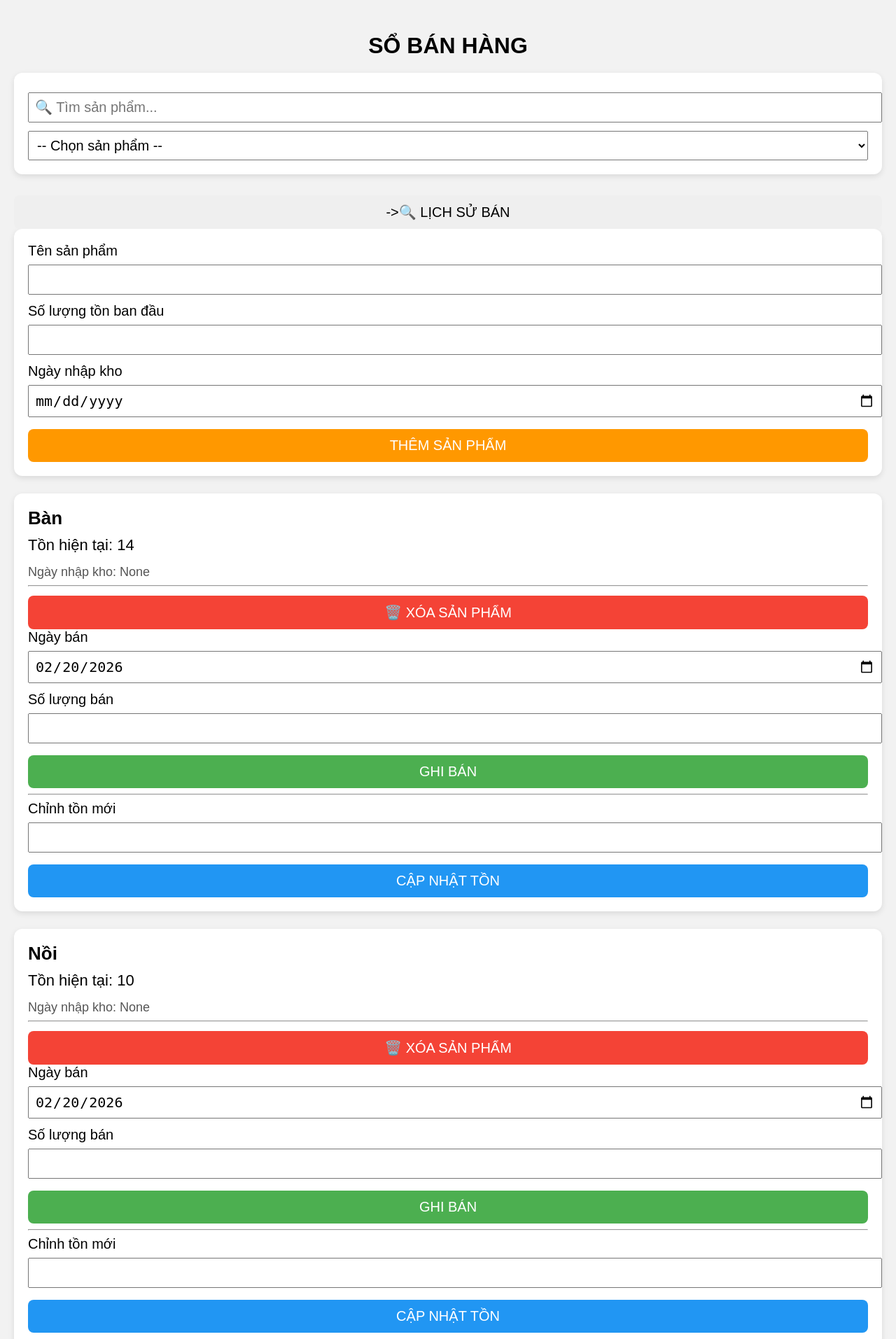
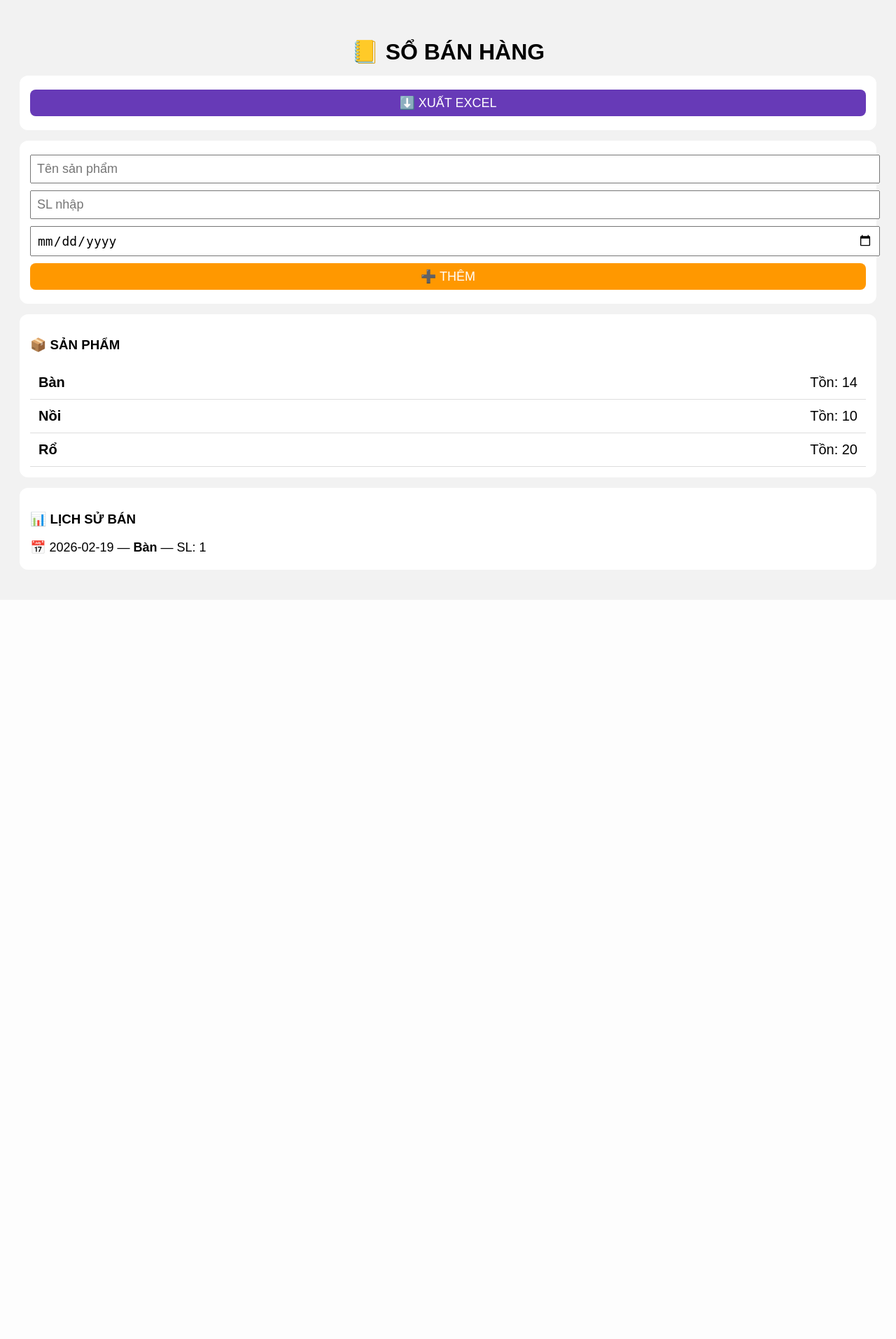
Before and after one commit to nguyenthuyminhhanhh-hash/web_ban_hang, a Flask app: page / in a window 1280 px wide. Shown: the top 1913 px of the page at 70% size. After the commit the page ends 791 px from the top, so only its background shows below. Run offline with Flask 3, Linux system fonts and the light colour scheme; data comes from the database, SQL or seed files in the repository.

Commit message:
fix giao dien

```diff
--- a/templates/index.html
+++ b/templates/index.html
@@ -6,203 +6,140 @@
 
 <style>
 body {
-            font-family: Arial, sans-serif;
-            background: #f2f2f2;
-            margin: 0;
-            padding: 20px;
+    font-family: Arial;
+    background:#f2f2f2;
+    padding:20px;
 }
 
 h2 {
-            text-align: center;
-            font-size: 32px;
-            margin-bottom: 20px;
+    text-align:center;
+    font-size:32px;
+    margin-bottom:15px;
 }
 
 .box {
-            background: white;
-            border-radius: 12px;
-            padding: 20px;
-            margin-bottom: 25px;
-            box-shadow: 0 3px 8px rgba(0,0,0,0.1);
+    background:white;
+    border-radius:12px;
+    padding:15px;
+    margin-bottom:15px;
 }
 
-        label {
-            font-size: 20px;
-        }
-
-        input {
-            font-size: 20px;
-            padding: 8px;
-            width: 100%;
-            margin: 8px 0 12px;
+input, button {
+    font-size:18px;
+    padding:8px;
+    width:100%;
+    margin:5px 0;
 }
 
 button {
-            font-size: 20px;
-            padding: 12px;
-            width: 100%;
-            border: none;
-            border-radius: 8px;
-            margin-top: 5px;
+    border:none;
+    border-radius:8px;
+    color:white;
 }
 
-        .add {
-            background: #FF9800;
-            color: white;
+.add { background:#FF9800; }
+.sell { background:#4CAF50; }
+.update { background:#2196F3; }
+.delete { background:#f44336; }
+
+.row {
+    display:flex;
+    justify-content:space-between;
+    padding:12px;
+    border-bottom:1px solid #ddd;
+    cursor:pointer;
+    font-size:20px;
 }
 
-        .sell {
-            background: #4CAF50;
-            color: white;
-        }
-
-        .update {
-            background: #2196F3;
-            color: white;
-        }
-
-        .name {
-            font-size: 26px;
-            font-weight: bold;
-        }
-
-        .stock {
-            font-size: 22px;
-            margin: 10px 0 15px;
+.detail {
+    display:none;
+    padding:10px;
+    background:#fafafa;
+    border-radius:8px;
+    margin-bottom:10px;
 }
 </style>
 </head>
 
 <body>
-    <h2>SỔ BÁN HÀNG</h2>
-    <!-- MENU TÌM KIẾM & CHỌN SẢN PHẨM -->
+
+<h2>📒 SỔ BÁN HÀNG</h2>
+
+<!-- MENU -->
 <div class="box">
-    <input
-        type="text"
-        id="searchInput"
-        placeholder="🔍 Tìm sản phẩm..."
-        onkeyup="searchProduct()"
-    >
-
-    <select id="productSelect" onchange="filterProduct()"
-            style="font-size:20px; padding:8px; width:100%;">
-        <option value="">-- Chọn sản phẩm --</option>
-        {% for p in products %}
-            <option value="{{ p[0] }}">{{ p[1] }}</option>
-        {% endfor %}
-    </select>
+    <a href="/export">
+        <button style="background:#673AB7;">⬇️ XUẤT EXCEL</button>
+    </a>
 </div>
-<a href="/history">
-    <button class="menu-btn"> ->🔍 LỊCH SỬ BÁN</button>
-</a>
-
 
 <!-- THÊM SẢN PHẨM -->
 <div class="box">
 <form method="post">
     <input type="hidden" name="action" value="add_product">
-
-            <label>Tên sản phẩm</label>
-            <input type="text" name="name" required>
-
-            <label>Số lượng tồn ban đầu</label>
-            <input type="number" name="stock" min="0" required>
-            <label>Ngày nhập kho</label>
+    <input name="name" placeholder="Tên sản phẩm" required>
+    <input type="number" name="stock" placeholder="SL nhập" required>
     <input type="date" name="import_date" required>
-
-
-            <button class="add">THÊM SẢN PHẨM</button>
+    <button class="add">➕ THÊM</button>
 </form>
 </div>
 
 <!-- DANH SÁCH SẢN PHẨM -->
+<div class="box">
+<h3>📦 SẢN PHẨM</h3>
+
 {% for p in products %}
-    <div class="box product-item" data-id="{{ p[0] }}">
-        <div class="name product-name">{{ p[1] }}</div>
-        <div class="stock">Tồn hiện tại: {{ p[2] }}</div>
-        <div style="font-size:18px;color:#555;">
-        Ngày nhập kho: {{ p[3] }}</div>
-    <hr>
+<div class="row" onclick="toggle('{{ p[0] }}')">
+    <b>{{ p[1] }}</b>
+    <span>Tồn: {{ p[2] }}</span>
+</div>
 
-<form method="post" onsubmit="return confirm('Bạn có chắc muốn xóa sản phẩm này không?');">
-    <input type="hidden" name="action" value="delete_product">
-    <input type="hidden" name="product_id" value="{{ p[0] }}">
-
-    <button style="
-        background:#f44336;
-        color:white;
-        font-size:20px;
-        padding:12px;
-        width:100%;
-        border:none;
-        border-radius:8px;
-    ">
-        🗑️ XÓA SẢN PHẨM
-    </button>
-</form>
-
+<div class="detail" id="d{{ p[0] }}">
 
     <!-- BÁN -->
     <form method="post">
         <input type="hidden" name="action" value="sell">
         <input type="hidden" name="product_id" value="{{ p[0] }}">
-
-            <label>Ngày bán</label>
-            <input type="date" name="sell_date" value="{{ today }}" required>
-            <label>Số lượng bán</label>
-            <input type="number" name="quantity" min="1" required>
-
-            <button class="sell">GHI BÁN</button>
+        <input type="date" name="sell_date" value="{{ today }}">
+        <input type="number" name="quantity" placeholder="Số lượng bán" required>
+        <button class="sell">BÁN</button>
     </form>
-
-        <hr>
 
     <!-- CẬP NHẬT TỒN -->
     <form method="post">
         <input type="hidden" name="action" value="update_stock">
         <input type="hidden" name="product_id" value="{{ p[0] }}">
+        <input type="number" name="new_stock" placeholder="Tồn mới" required>
+        <button class="update">SỬA TỒN</button>
+    </form>
 
-            <label>Chỉnh tồn mới</label>
-            <input type="number" name="new_stock" min="0" required>
-
-            <button class="update">CẬP NHẬT TỒN</button>
+    <!-- XÓA -->
+    <form method="post" onsubmit="return confirm('Xóa sản phẩm này?')">
+        <input type="hidden" name="action" value="delete_product">
+        <input type="hidden" name="product_id" value="{{ p[0] }}">
+        <button class="delete">❌ XÓA</button>
     </form>
-    </div>
-    {% endfor %}
-    <script>
-function filterProduct() {
-    const selectedId = document.getElementById("productSelect").value;
-    const items = document.querySelectorAll(".product-item");
-
-    items.forEach(item => {
-        item.style.display =
-            selectedId === "" || item.dataset.id === selectedId
-            ? "block"
-            : "none";
-    });
-}
-
-function searchProduct() {
-    const keyword = document.getElementById("searchInput").value.toLowerCase();
-    const items = document.querySelectorAll(".product-item");
-
-    items.forEach(item => {
-        const name = item.querySelector(".product-name").innerText.toLowerCase();
-        item.style.display = name.includes(keyword) ? "block" : "none";
-    });
-}
-</script>
-
-
-    {% for s in sales %}
-        <div style="font-size:20px; margin:10px 0;">
-         Bán: {{ s[0] }} — <b>{{ s[1] }}</b> — SL: {{ s[2] }}
-        <br>
-        📦 Nhập kho: {{ s[3] }}
 
 </div>
 {% endfor %}
 </div>
 
+<!-- LỊCH SỬ BÁN -->
+<div class="box">
+<h3>📊 LỊCH SỬ BÁN</h3>
+
+{% for s in sales %}
+<div style="font-size:18px; margin:6px 0;">
+📅 {{ s[0] }} — <b>{{ s[1] }}</b> — SL: {{ s[2] }}
+</div>
+{% endfor %}
+</div>
+
+<script>
+function toggle(id){
+    let d = document.getElementById("d"+id);
+    d.style.display = d.style.display === "block" ? "none" : "block";
+}
+</script>
+
 </body>
 </html>
```
Lines whose indentation alone changed are shown as unchanged.
